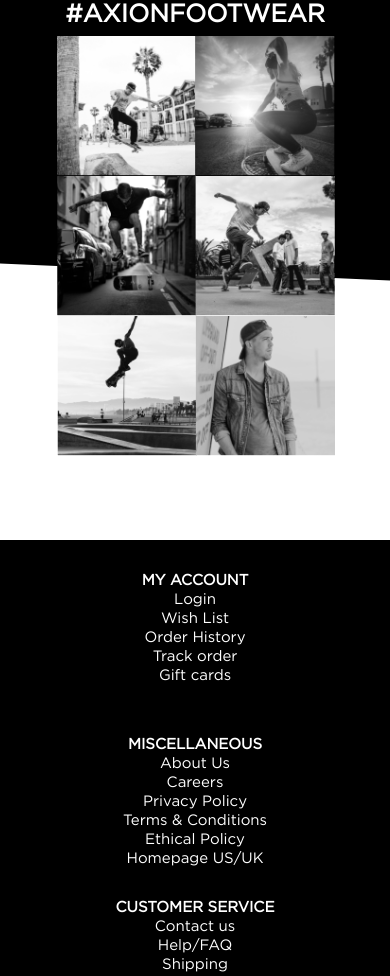
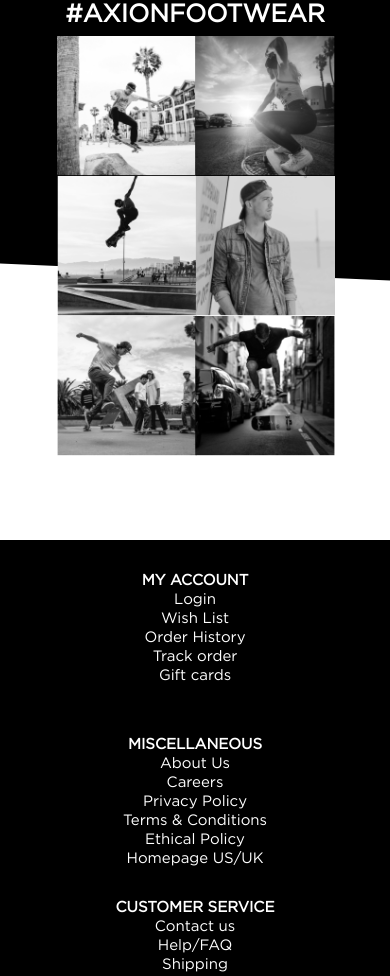
Before and after one commit to WebHeroSchool/AxionProjectYershovAE, a plain HTML site: page index.html in a window 390 px wide. Shown: the part 1586-2562 px from the top of the page. Drawn offline with Linux system fonts and the light colour scheme.

Commit message:
Полная готовоность всех секций и адаптив.

```diff
--- a/index.html
+++ b/index.html
@@ -42,7 +42,6 @@
         <h2 class="product__title">Featured product</h2>
         <div class="shoes-all">
           <div class="shoes">
-          <!-- <img class="shoes__image" src="icons/shoesBlack.png" alt=""> -->
             <div class="shoes__image shoes__image-black"></div>
             <a class="shoes__link" href="#">Atlas Black/Rasta Axion</a>
             <p class="shoes__price">$89.00</p>
@@ -53,7 +52,6 @@
           </div>
           <div class="product__separator">  </div>
           <div class="shoes shoes-mobile">
-            <!-- <img class="shoes__image" src="icons/shoesOrange.png" alt=""> -->
             <div class="shoes__image shoes__image-orange"></div>
             <a class="shoes__link" href="#">Camel/Chili Pepper Axion</a>
             <p class="shoes__price">$74.00</p>
@@ -134,11 +132,11 @@
         <div class="photos__row">
           <img class="photos__image" src="icons/Photo1.png" alt="">
           <img class="photos__image" src="icons/Photo2.png" alt="">
-          <img class="photos__image" src="icons/Photo3.png" alt="">
+          <img class="photos__image photos__image_mobile-3" src="icons/Photo3.png" alt="">
           <img class="photos__image photos__image_mobile" src="icons/Photo4.png" alt="">
-          <img class="photos__image" src="icons/Photo5.png" alt="">
-          <img class="photos__image" src="icons/Photo6.png" alt="">
-          <img class="photos__image" src="icons/Photo7.png" alt="">
+          <img class="photos__image photos__image_mobile-5" src="icons/Photo5.png" alt="">
+          <img class="photos__image photos__image_mobile-6" src="icons/Photo6.png" alt="">
+          <img class="photos__image photos__image_mobile-7" src="icons/Photo7.png" alt="">
           <img class="photos__image photos__image_tablet" src="icons/Photo1.png" alt="">
         </div>
       </section>
--- a/style.css
+++ b/style.css
@@ -546,6 +546,7 @@ body {
 
 
 
+
 @media all and (max-width: 1169px) {
 
   body {
@@ -688,6 +689,8 @@ body {
     margin-bottom: 94px;
   }
 }
+
+
 
 
 
@@ -1210,6 +1213,14 @@ body {
     height: 140px;
   }
 
+  .photos__image_mobile-3 {order: 4;}
+
+  .photos__image_mobile-5 {order: 3;}
+
+  .photos__image_mobile-6 {order: 1;}
+
+  .photos__image_mobile-7 {order: 2;}
+
   .footer {
     flex-direction: column;
     padding-top: 34px;
@@ -1233,7 +1244,6 @@ body {
    }
 
   .blok_mobile-4 {order: 0;}
-
 
   .block__title,
   .block__link {
```
